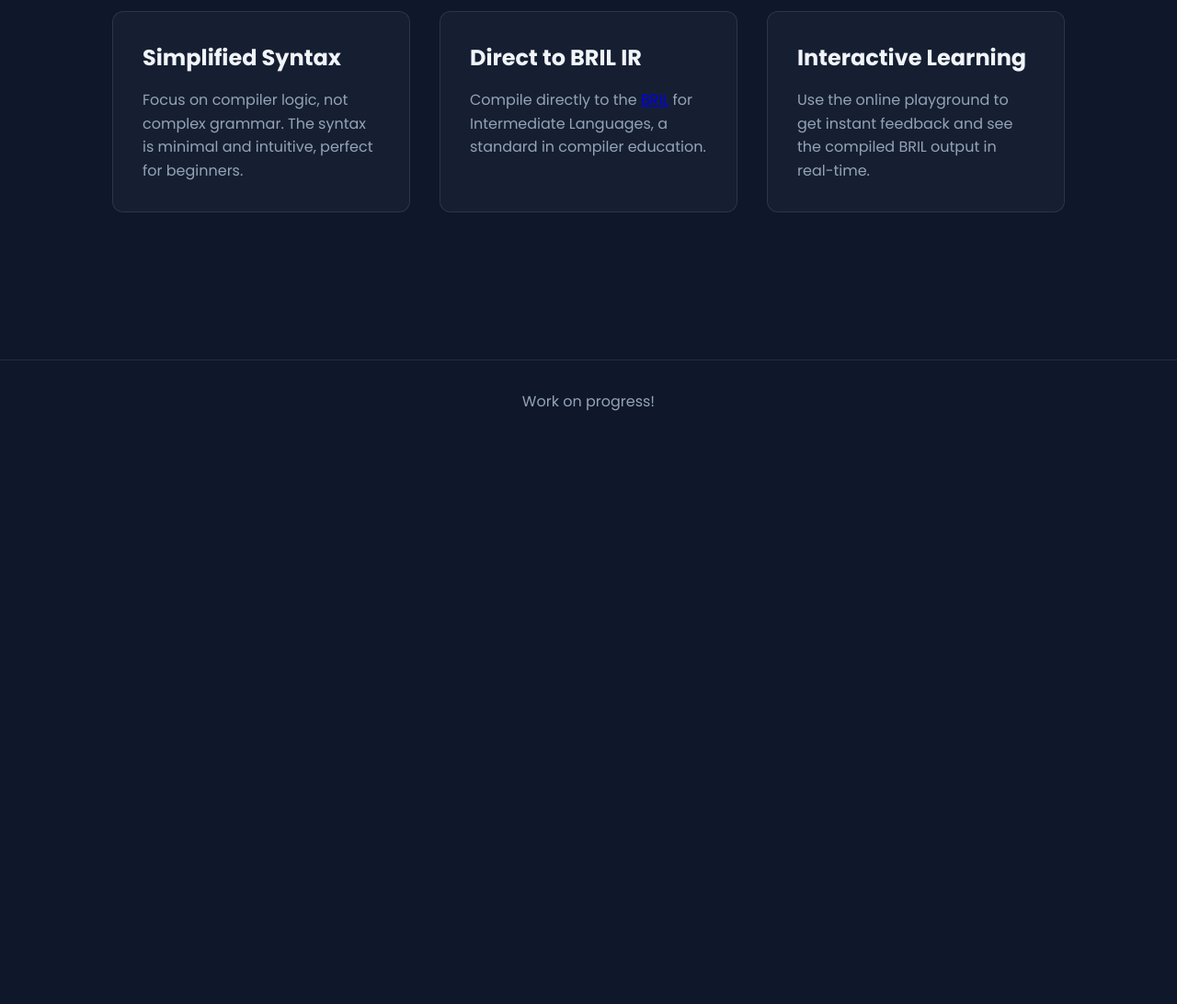
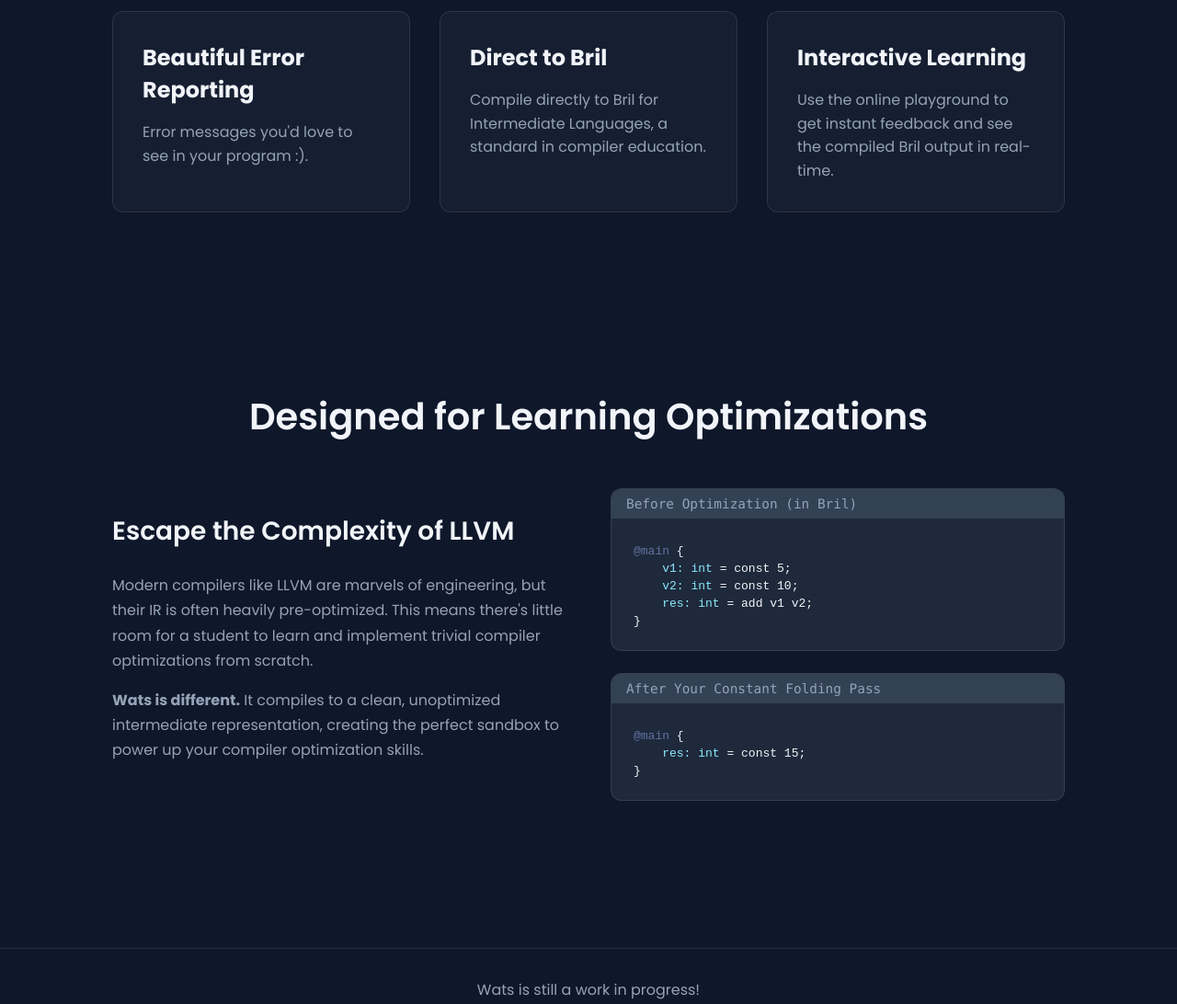
Before and after one commit to Abhilekhgautam/Watssite, a plain HTML site: page index.html in a window 1280 px wide. Shown: the part 980-2072 px from the top of the page at 92% size. Before the commit the page ends 1461 px from the top, so only its background shows below. Drawn offline with Linux system fonts and the light colour scheme.

Commit message:
add why wats and update section for why wats

```diff
--- a/index.html
+++ b/index.html
@@ -23,6 +23,7 @@
                     <div class="logo">Wats</div>
                     <ul>
                         <li><a href="#features">Features</a></li>
+                        <li><a href="#why-wats">Why Wats?</a></li>
                         <li>
                             <a
                                 href="https://github.com/abhilekhgautam/wats"
@@ -35,18 +36,23 @@
             </header>
 
             <main>
-                <!-- === NEW COMBINED HERO AND EDITOR SECTION === -->
                 <section class="hero">
                     <div class="hero-container">
                         <div class="hero-content">
                             <h1>
-                                Compile with
+                                The
                                 <span class="gradient-text">Wats</span>
+                                Programming Language
                             </h1>
                             <p>
-                                An educational language that compiles to BRIL.
-                                Designed for clarity, simplicity, and learning
-                                the fundamentals of compiler design.
+                                An educational language that compiles to
+                                <a
+                                    class="gradient-text"
+                                    href="https://capra.cs.cornell.edu/bril/"
+                                    >Bril</a
+                                >. Designed for clarity, simplicity, and
+                                learning the fundamentals of compiler
+                                optimization.
                             </p>
                             <button id="playground-btn" class="cta-button">
                                 <span>Try in Wats Playground</span>
@@ -76,38 +82,78 @@
                     <h2 class="section-title reveal">Core Features</h2>
                     <div class="features-grid">
                         <div class="feature-card reveal">
-                            <h3>Simplified Syntax</h3>
+                            <h3>Beautiful Error Reporting</h3>
                             <p>
-                                Focus on compiler logic, not complex grammar.
-                                The syntax is minimal and intuitive, perfect for
-                                beginners.
+                                Error messages you'd love to see in your program
+                                :).
                             </p>
                         </div>
                         <div class="feature-card reveal anim-delay-1">
-                            <h3>Direct to BRIL IR</h3>
+                            <h3>Direct to Bril</h3>
                             <p>
-                                Compile directly to the
-                                <a href="https://github.com/sampsyo/bril"
-                                    >BRIL</a
-                                >
-                                for Intermediate Languages, a standard in
-                                compiler education.
+                                Compile directly to Bril for Intermediate
+                                Languages, a standard in compiler education.
                             </p>
                         </div>
                         <div class="feature-card reveal anim-delay-2">
                             <h3>Interactive Learning</h3>
                             <p>
                                 Use the online playground to get instant
-                                feedback and see the compiled BRIL output in
+                                feedback and see the compiled Bril output in
                                 real-time.
                             </p>
+                        </div>
+                    </div>
+                </section>
+
+                <section id="why-wats" class="why-wats-section">
+                    <h2 class="section-title reveal">
+                        Designed for Learning Optimizations
+                    </h2>
+                    <div class="why-wats-container">
+                        <div class="why-wats-text reveal">
+                            <h3>Escape the Complexity of LLVM</h3>
+                            <p>
+                                Modern compilers like LLVM are marvels of
+                                engineering, but their IR is often heavily
+                                pre-optimized. This means there's little room
+                                for a student to learn and implement trivial
+                                compiler optimizations from scratch.
+                            </p>
+                            <p>
+                                <b>Wats is different.</b> It compiles to a
+                                clean, unoptimized intermediate representation,
+                                creating the perfect sandbox to power up your
+                                compiler optimization skills.
+                            </p>
+                        </div>
+
+                        <div class="why-wats-code reveal anim-delay-1">
+                            <div class="code-example-block">
+                                <div class="code-label">
+                                    Before Optimization (in Bril)
+                                </div>
+                                <pre><code><span class="code-comment">@main</span> {
+    <span class="code-variable">v1: int</span> = const 5;
+    <span class="code-variable">v2: int</span> = const 10;
+    <span class="code-variable">res: int</span> = add v1 v2;
+}</code></pre>
+                            </div>
+                            <div class="code-example-block">
+                                <div class="code-label">
+                                    After Your Constant Folding Pass
+                                </div>
+                                <pre><code><span class="code-comment">@main</span> {
+    <span class="code-variable">res: int</span> = const 15;
+}</code></pre>
+                            </div>
                         </div>
                     </div>
                 </section>
             </main>
 
             <footer>
-                <p>Work on progress!</p>
+                <p>Wats is still a work in progress!</p>
             </footer>
         </div>
 
--- a/script.js
+++ b/script.js
@@ -12,24 +12,19 @@
     });
   });
 
-  // --- 1. REPEATING SCROLL ANIMATION ---
-  // This observer will add/remove the 'visible' class to animate elements
-  // every time they enter or leave the viewport.
   const revealElements = document.querySelectorAll(".reveal");
   const revealObserver = new IntersectionObserver(
     (entries) => {
       entries.forEach((entry) => {
         if (entry.isIntersecting) {
-          // Element is on screen, add class to animate in
           entry.target.classList.add("visible");
         } else {
-          // Element is off screen, remove class to reset animation
           entry.target.classList.remove("visible");
         }
       });
     },
     {
-      threshold: 0.1, // Trigger when 10% of the element is visible
+      threshold: 0.1,
     },
   );
 
@@ -44,9 +39,9 @@
 <span class="code-line-number">2</span>    <span class="code-keyword">let</span> x = <span class="code-number">5</span>;
 <span class="code-line-number">3</span>    <span class="code-keyword">let</span> y: <span class="code-type">i64</span> = <span class="code-string">67</span>;
 <span class="code-line-number">4</span>    <span class="code-keyword">loop</span> {
-<span class="code-line-number">5</span>        <span class="code-comment"># Uhh, this is a comment.</span>
+<span class="code-line-number">5</span>        <span class="code-comment"># Only a comment.</span>
 <span class="code-line-number">6</span>    }
-<span class="code-line-number">9</span>}`;
+<span class="code-line-number">7</span>}`;
 
   // Function to type out the code character by character
   function typeWriter(text, i = 0) {
--- a/style.css
+++ b/style.css
@@ -1,3 +1,4 @@
+/* === GLOBAL STYLES & COLOR THEME === */
 :root {
     --bg-color: #0f172a;
     --card-color: rgba(30, 41, 59, 0.5);
@@ -7,6 +8,10 @@
     --accent-pink: #ec4899;
     --accent-blue: #3b82f6;
     --border-color: rgba(255, 255, 255, 0.1);
+    --font-sans: "Poppins", sans-serif;
+    --font-mono:
+        "Fira Code", "JetBrains Mono", Consolas, Monaco, "Andale Mono",
+        "Ubuntu Mono", monospace;
 }
 
 * {
@@ -16,7 +21,7 @@
 }
 
 body {
-    font-family: "Poppins", sans-serif;
+    font-family: var(--font-sans);
     background-color: var(--bg-color);
     color: var(--primary-text);
     overflow-x: hidden;
@@ -114,7 +119,7 @@
     color: var(--accent-pink);
 }
 
-/* === NEW HERO SECTION STYLES === */
+/* Hero Section */
 .hero {
     min-height: 90vh;
     display: flex;
@@ -123,15 +128,13 @@
     max-width: 1200px;
     margin: 0 auto;
 }
-
 .hero-container {
     display: grid;
-    grid-template-columns: 1fr 1.2fr; /* Text on left, editor on right */
+    grid-template-columns: 1fr 1.2fr;
     align-items: center;
     gap: 4rem;
     width: 100%;
 }
-
 .hero-content {
     text-align: left;
 }
@@ -193,7 +196,7 @@
     box-shadow: 0 6px 20px rgba(0, 0, 0, 0.3);
 }
 
-/* Code Editor (now in Hero) */
+/* Code Editor (in Hero) */
 .code-editor-wrapper {
     background: #1e293b;
     border: 1px solid var(--border-color);
@@ -230,44 +233,30 @@
 .editor-title {
     color: var(--secondary-text);
     margin: 0 auto;
-    font-family: "Courier New", Courier, monospace;
+    font-family: var(--font-mono);
 }
 .editor-body {
     flex-grow: 1;
 }
 .editor-body pre {
     padding: 1.5rem;
-    font-family: "Courier New", Courier, monospace;
+    margin: 0;
+    font-family: var(--font-mono);
     font-size: 1.1rem;
     line-height: 1.7;
     height: 100%;
+    /* This is still very important! */
     white-space: pre-wrap;
 }
-.code-line-number {
-    display: inline-block;
-    width: 2em;
-    text-align: right;
-    margin-right: 1em;
-    color: var(--secondary-text);
-    user-select: none;
-}
-.code-keyword {
-    color: #569cd6;
-}
-.code-function {
-    color: #dcdcaa;
-}
-.code-string {
-    color: #ce9178;
-}
-.code-number {
-    color: #b5cea8;
-}
-.code-type {
-    color: #4ec9b0;
-}
-.code-comment {
-    color: #6a9955;
+
+/* === KEY FIX: Correct Line Number Alignment === */
+#animated-code .code-line-number {
+    display: inline-block; /* Allows us to set width */
+    width: 2.5em; /* Give it a fixed width */
+    text-align: right; /* Align numbers to the right (e.g. 9 vs 10) */
+    padding-right: 1em; /* Space between number and code */
+    color: var(--secondary-text); /* Dim the color */
+    user-select: none; /* Prevent users from selecting line numbers */
 }
 
 /* Typewriter Cursor Styling */
@@ -290,20 +279,20 @@
     }
 }
 
-/* Section Styling */
+/* ALL OTHER CSS (Features section, Why Wats section, Footer, etc.) REMAINS THE SAME */
+
+/* Features Section */
+.features-section {
+    padding: 6rem 2rem;
+    max-width: 1100px;
+    margin: 0 auto;
+}
 .section-title {
     text-align: center;
     font-size: 2.5rem;
     margin-bottom: 3rem;
     font-weight: 600;
 }
-.features-section {
-    padding: 6rem 2rem;
-    max-width: 1100px;
-    margin: 0 auto;
-}
-
-/* Features Section */
 .features-grid {
     display: grid;
     grid-template-columns: repeat(auto-fit, minmax(280px, 1fr));
@@ -333,7 +322,74 @@
     line-height: 1.6;
 }
 
-/* Dynamic Scroll Animations */
+/* "Why Wats" Section */
+.why-wats-section {
+    padding: 6rem 2rem;
+    max-width: 1100px;
+    margin: 0 auto;
+}
+.why-wats-container {
+    display: grid;
+    grid-template-columns: 1fr 1fr;
+    gap: 3rem;
+    align-items: center;
+}
+.why-wats-text h3 {
+    font-size: 1.75rem;
+    font-weight: 600;
+    margin-bottom: 1.5rem;
+    color: var(--primary-text);
+}
+.why-wats-text p {
+    color: var(--secondary-text);
+    line-height: 1.7;
+    margin-bottom: 1rem;
+}
+.why-wats-code {
+    display: flex;
+    flex-direction: column;
+    gap: 1.5rem;
+}
+.code-example-block {
+    background: #1e293b;
+    border: 1px solid var(--border-color);
+    border-radius: 12px;
+    overflow: hidden;
+}
+.code-label {
+    padding: 0.5rem 1rem;
+    background-color: #334155;
+    color: var(--secondary-text);
+    font-family: var(--font-mono);
+    font-size: 0.9rem;
+}
+.code-example-block pre {
+    padding: 1.5rem;
+    font-family: var(--font-mono);
+}
+.code-variable {
+    color: #8be9fd;
+}
+.code-comment {
+    color: #6272a4;
+}
+.code-keyword {
+    color: #569cd6;
+}
+.code-function {
+    color: #dcdcaa;
+}
+.code-string {
+    color: #ce9178;
+}
+.code-number {
+    color: #b5cea8;
+}
+.code-type {
+    color: #4ec9b0;
+}
+
+/* Scroll Animations */
 .reveal {
     opacity: 0;
     transform: translateY(60px) rotate(3deg);
@@ -370,12 +426,12 @@
     .hero-content {
         text-align: center;
     }
-    .hero-content h1 {
-        font-size: 3rem;
-    }
     .hero-content p {
         margin-left: auto;
         margin-right: auto;
+    }
+    .why-wats-container {
+        grid-template-columns: 1fr;
     }
 }
 @media (max-width: 768px) {
```
